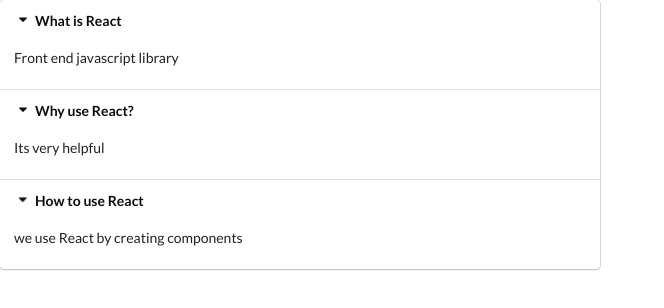
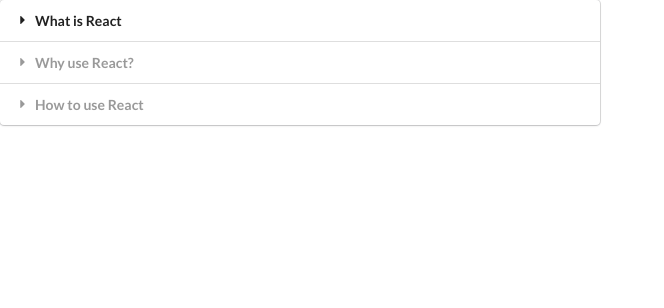
Before and after one commit to Saadulkhaf/React, a React (Create React App) app in the folder widgets/: page / in a window 1280 px wide. Shown: the top 308 px of the page, without its empty margins (0-664 px from the left). Built offline with nearby package versions, Linux system fonts and the light colour scheme.

Commit message:
Accordion implemented with useState

```diff
--- a/widgets/src/components/Accordion.js
+++ b/widgets/src/components/Accordion.js
@@ -1,14 +1,23 @@
-import React from "react";
+import React, { useState } from "react";
 
 const Accordion = ({ items }) => {
-  const renderedItems = items.map((item) => {
+  const [activeIndex, setActiveIndex] = useState(null);
+
+  const onTitleClick = (index) => {
+    console.log(index);
+    setActiveIndex(index);
+  };
+
+  const renderedItems = items.map((item, index) => {
+    const active = index === activeIndex ? "active" : " ";
+
     return (
       <React.Fragment key={item.title}>
-        <div className="active title">
+        <div className={`${active} title`} onClick={() => onTitleClick(index)}>
           <i className="dropdown icon"></i>
           {item.title}
         </div>
-        <div className="content active">
+        <div className={`${active} content`}>
           <p>{item.content}</p>
         </div>
       </React.Fragment>
```
